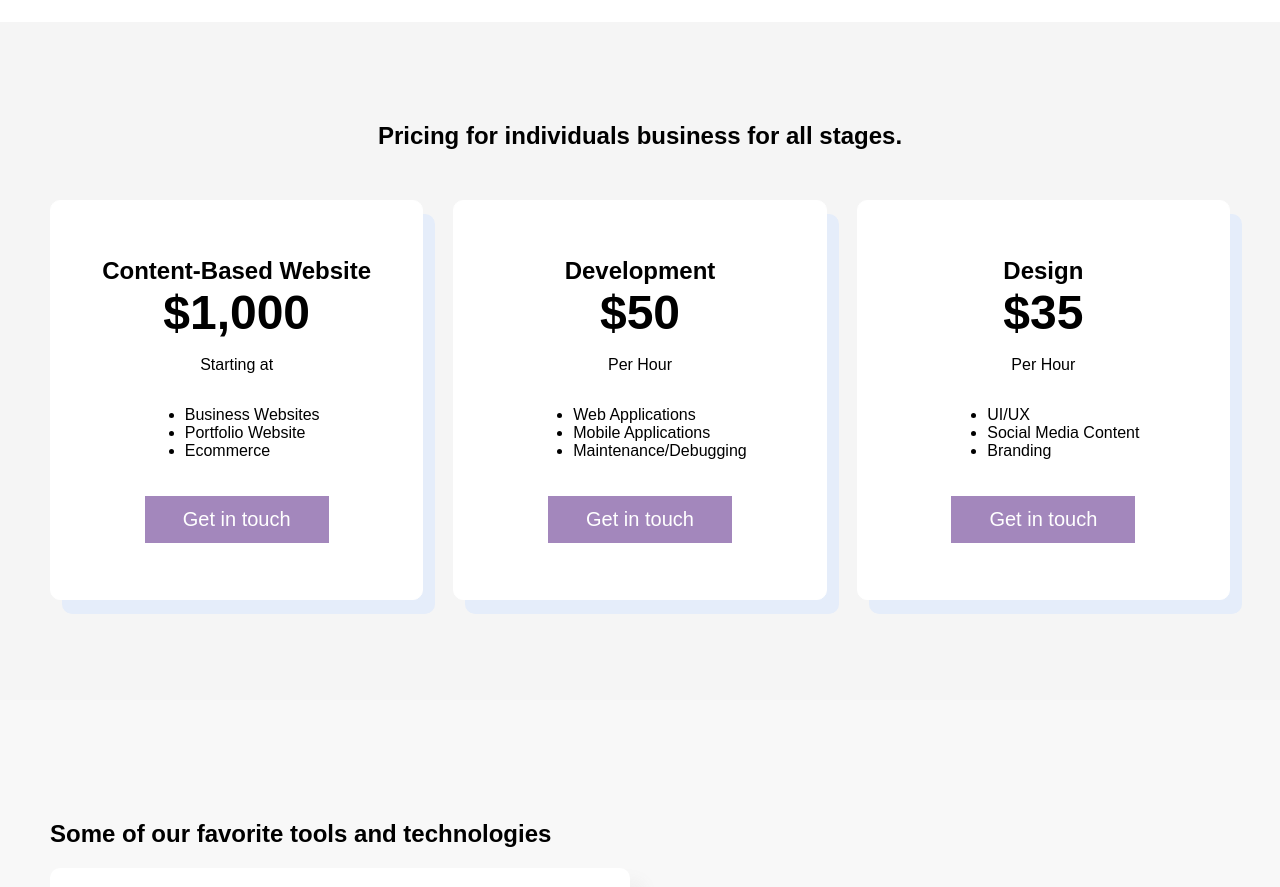
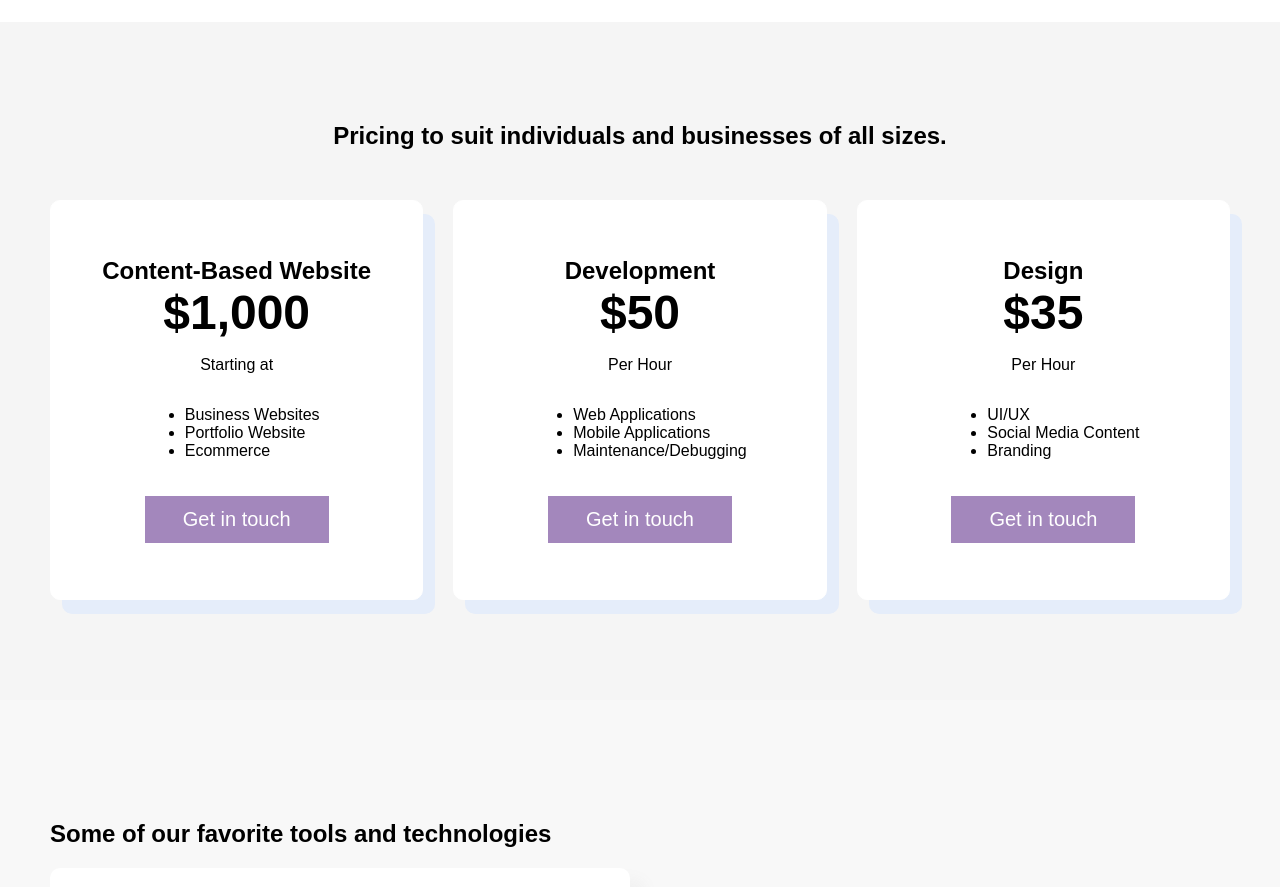
Before and after one commit to ShahzebMalik107/YPM, a Next.js app: page /landing/what-we-offer in a window 1280 px wide. Shown: the part 2300-3187 px from the top of the page. Built offline with nearby package versions, Linux system fonts and the light colour scheme.

Commit message:
Update pricing.jsx

```diff
--- a/components/landingpagecomponents/pricing/pricing.jsx
+++ b/components/landingpagecomponents/pricing/pricing.jsx
@@ -6,7 +6,7 @@
       <div className="container">
         <h2 className="subheading center">
           {/* Pricing for every business, at any stage */}
-          Pricing for individuals  business for all stages.
+          Pricing to suit individuals and businesses of all sizes.
         </h2>
         <p className="paragraph center">
           {/* All pricing packages are backed up by a 30-day money back guarantee. */}
```
